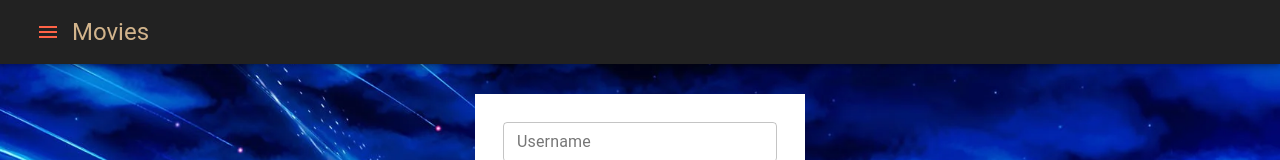
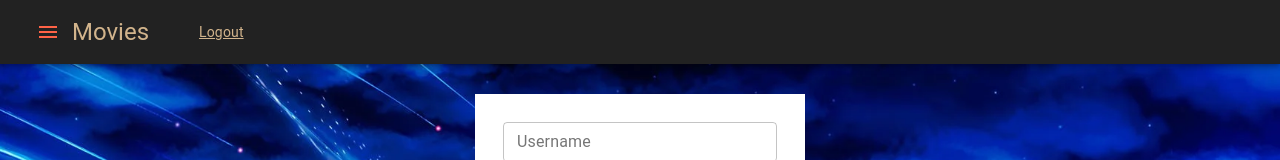
Before and after one commit to MajorZiploc/django-react, a React (Create React App) app in the folder packages/client/: page /login in a window 1280 px wide. Shown: the top 160 px of the page. Built offline with nearby package versions, Linux system fonts and the light colour scheme; the HTML template or start-up script is replaced by a standard one.

Commit message:
Adds logout flow

```diff
--- a/packages/client/src/components/Movies.js
+++ b/packages/client/src/components/Movies.js
@@ -33,6 +33,7 @@ import React from 'react';
 import DataContext from '../context/DataContext';
 import { AddBoxTwoTone, EditTwoTone } from '@material-ui/icons';
 import { jsonRefactor as jr } from 'json-test-utility';
+import { Navigate } from 'react-router-dom';
 
 const useStyles = makeStyles(theme =>
   createStyles({
@@ -115,9 +116,9 @@ function Movies() {
 
   React.useEffect(() => {
     (async () => {
-      UpdateMovies();
+      await UpdateMovies();
     })();
-  }, []);
+  }, [data.accessToken]);
 
   async function UpdateMovies() {
     const moviesResult = await data.getMovies().catch(_e => {
@@ -246,7 +247,9 @@ function Movies() {
     setCurrentPage(0);
   }
 
-  return (
+  return !data.accessToken ? (
+    <Navigate to='/login' />
+  ) : (
     <div>
       <Snackbar
         anchorOrigin={{ vertical: 'top', horizontal: 'center' }}
--- a/packages/client/src/components/Navbar.js
+++ b/packages/client/src/components/Navbar.js
@@ -17,6 +17,7 @@ import AssignmentInd from '@material-ui/icons/AssignmentInd';
 import Home from '@material-ui/icons/Home';
 import { makeStyles } from '@material-ui/core/styles';
 import avatar from '../avatar.jpg';
+import DataContext from '../context/DataContext';
 
 const useStyles = makeStyles(theme => ({
   appbar: {
@@ -53,8 +54,15 @@ const menuItems = [
 
 const Navbar = () => {
   const [open, setOpen] = React.useState(false);
+  const data = React.useContext(DataContext);
+  const classes = useStyles();
 
-  const classes = useStyles();
+  const onLogout = () => {
+    data.accessToken = undefined;
+    data.refreshToken = undefined;
+    localStorage.setItem('accessToken', undefined);
+    localStorage.setItem('refreshToken', undefined);
+  };
 
   const sideList = () => (
     <Box className={classes.menuSliderContainer} component='div'>
@@ -90,6 +98,9 @@ const Navbar = () => {
             <Typography variant='h5' className={classes.title}>
               Movies
             </Typography>
+            <Link className={classes.title} to='/login' onClick={() => onLogout()}>
+              Logout
+            </Link>
           </Toolbar>
         </AppBar>
       </Box>
```
Also changed, not shown: 1 other file (tests, documents, lock files or other folders).
